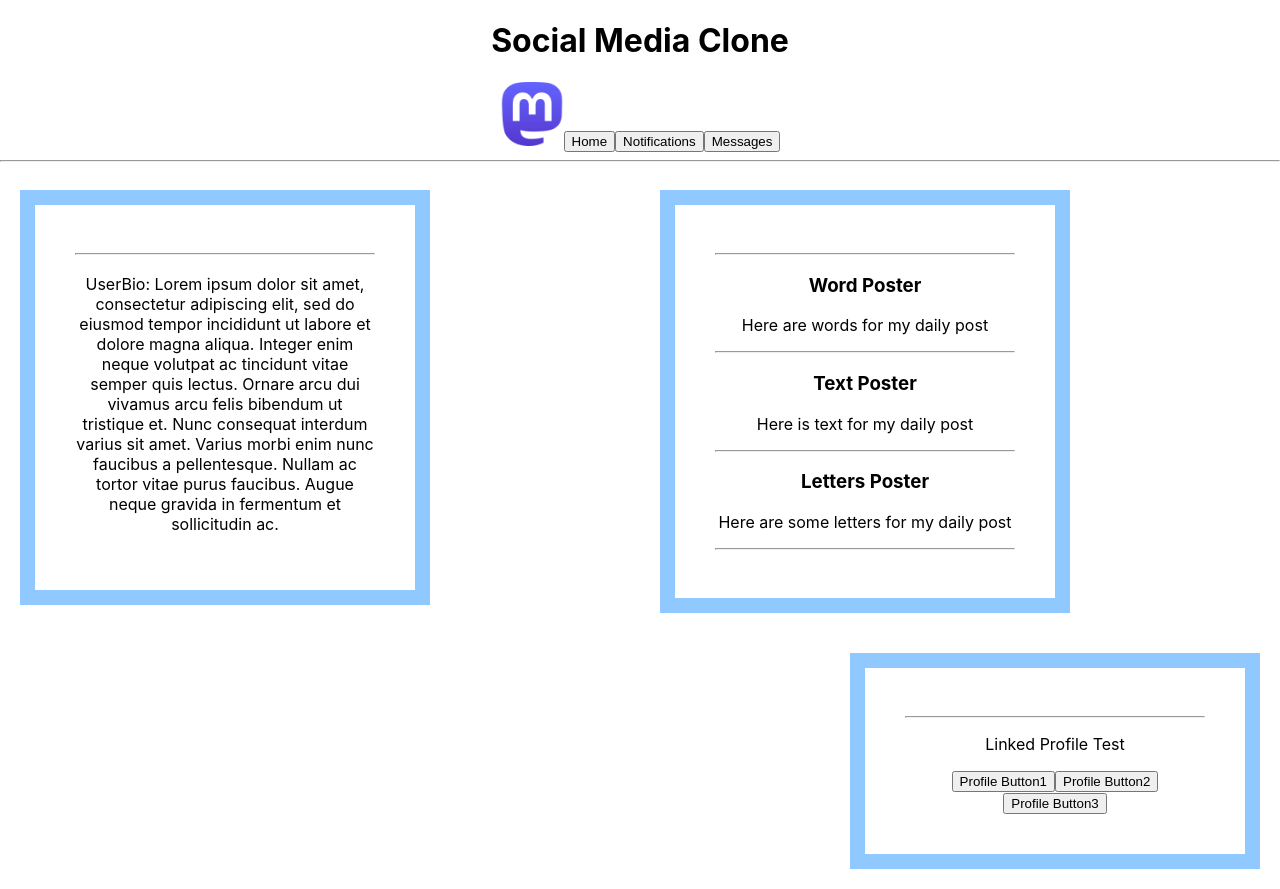
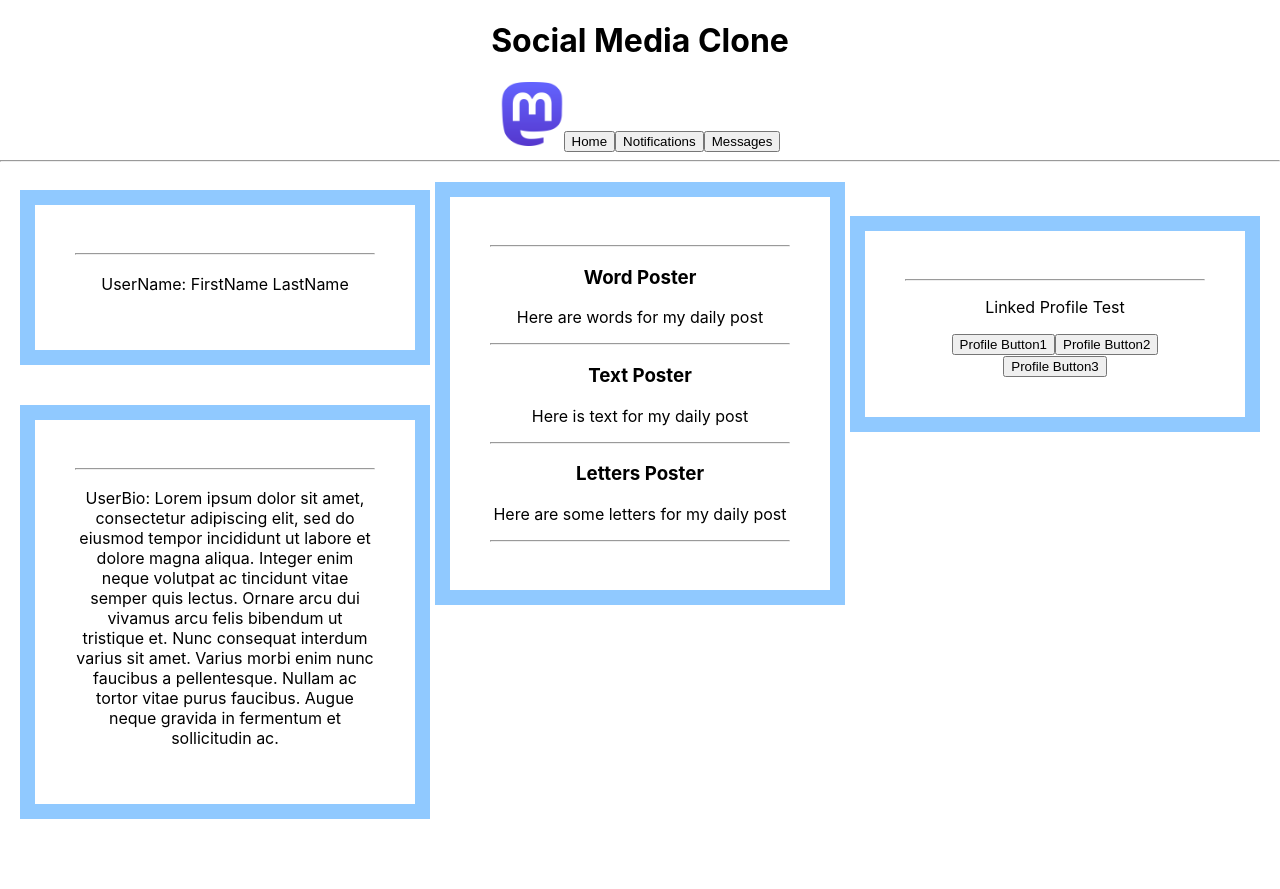
Before and after one commit to NoahJpg/Social-media, a React (Create React App) app: page / in a window 1280 px wide. After the commit the page ends 839 px from the top, so only its background shows below. Built offline with nearby package versions, Linux system fonts and the light colour scheme.

Commit message:
top align posts and linked profile

```diff
--- a/src/components/App.js
+++ b/src/components/App.js
@@ -1,15 +1,17 @@
 import React from 'react';
 import Header from "./Header";
+import UserBio from "./UserBio";
+import UserName from "./UserName";
 import PostList from "./PostList";
-import UserBio from "./UserBio";
 import LinkedProfiles from './LinkedProfiles';
 
 function App(){
   return (
     <React.Fragment>
       <Header />
+      <UserName />
+      <UserBio />
       <PostList />
-      <UserBio />
       <LinkedProfiles />
     </React.Fragment>
   );
--- /dev/null
+++ b/src/components/UserName.js
@@ -0,0 +1,18 @@
+import React from "react";
+import PropTypes from "prop-types";
+
+function UserName(props){
+  return (
+    <React.Fragment>
+      <div class="user-name-container">
+        <hr/>
+        <aside>
+        <h3>{props.userName}</h3>
+        <p>UserName: FirstName LastName</p>
+        </aside>
+      </div>
+    </React.Fragment>
+  );
+}
+
+export default UserName;
--- a/src/index.css
+++ b/src/index.css
@@ -13,18 +13,23 @@ code {
     monospace;
 }
 
-/*
-// for the UserName Box Yet to come.
 .user-name-container {
-  float: none;
+  /* float: none;
+  width: 90%;
+  border: 15px solid rgb(144, 201, 255);
+  padding: 40px;
+  margin: auto; */
+  float: left;
   width: 300px;
   border: 15px solid rgb(144, 201, 255);
   padding: 40px;
   margin: 20px;
+
+
 }
-*/
 
-.user-bio-container {
+.user-bio-container{
+  clear: left;
   float: left;
   width: 300px;
   border: 15px solid rgb(144, 201, 255);
@@ -33,17 +38,27 @@ code {
 }
 
 .post-list-container {
-  display: inline-block;
+  /* vertical-align: top; */
+
+  display: block;
   width: 300px;
   border: 15px solid rgb(144, 201, 255);
-  padding: 40px ;
+  padding: 40px;
   margin: 20px auto;
+
+  /* margin-right: 400px; */
 }
 
 .linked-profile-container {
+  /* vertical-align: top; */
+  position: absolute;
+  top: 27%;
+  right: 0px;
+  display: block;
   float: right;
   width: 300px;
   border: 15px solid rgb(144, 201, 255);
   padding: 40px;
   margin: 20px;
+  margin-top: 0%;
 }
```
